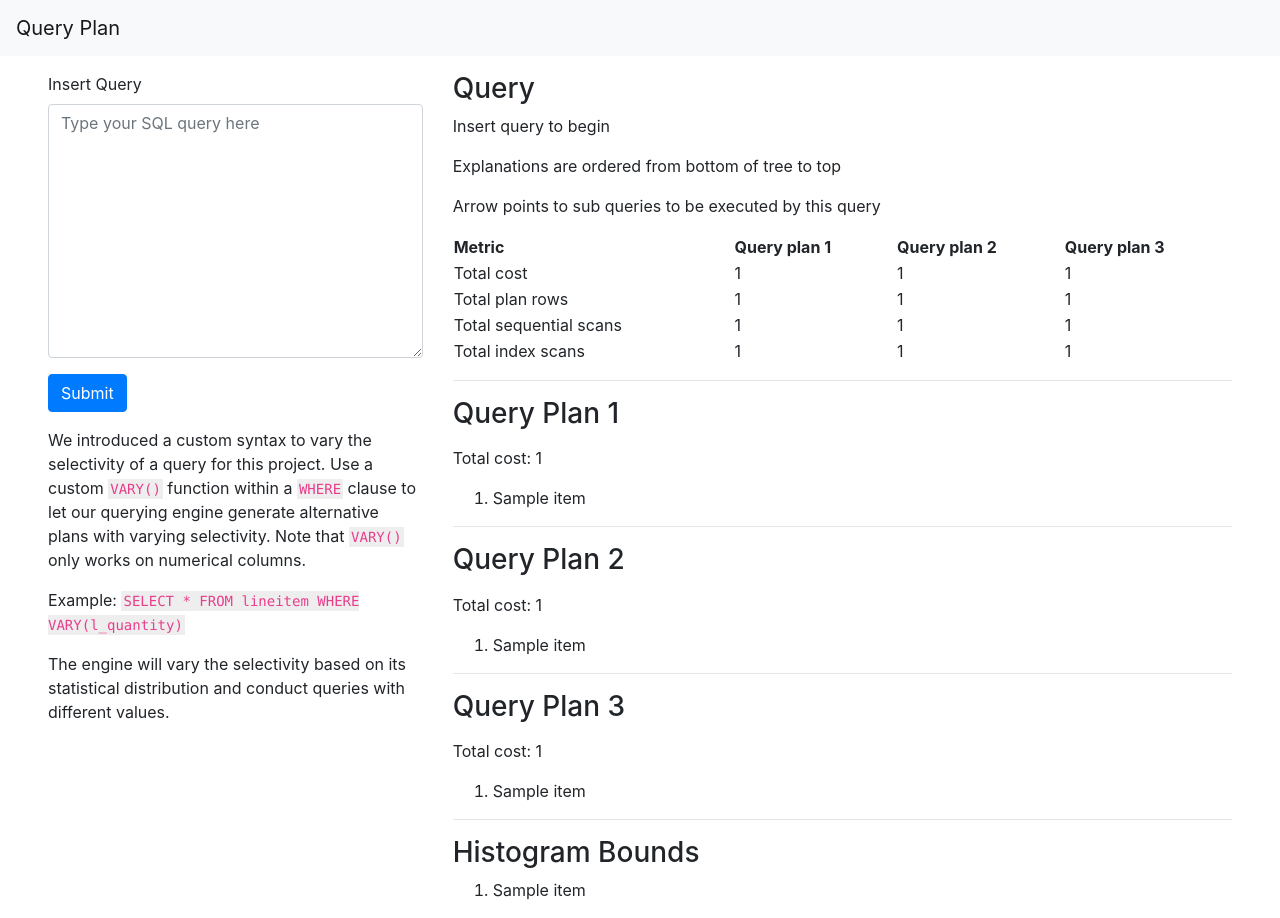
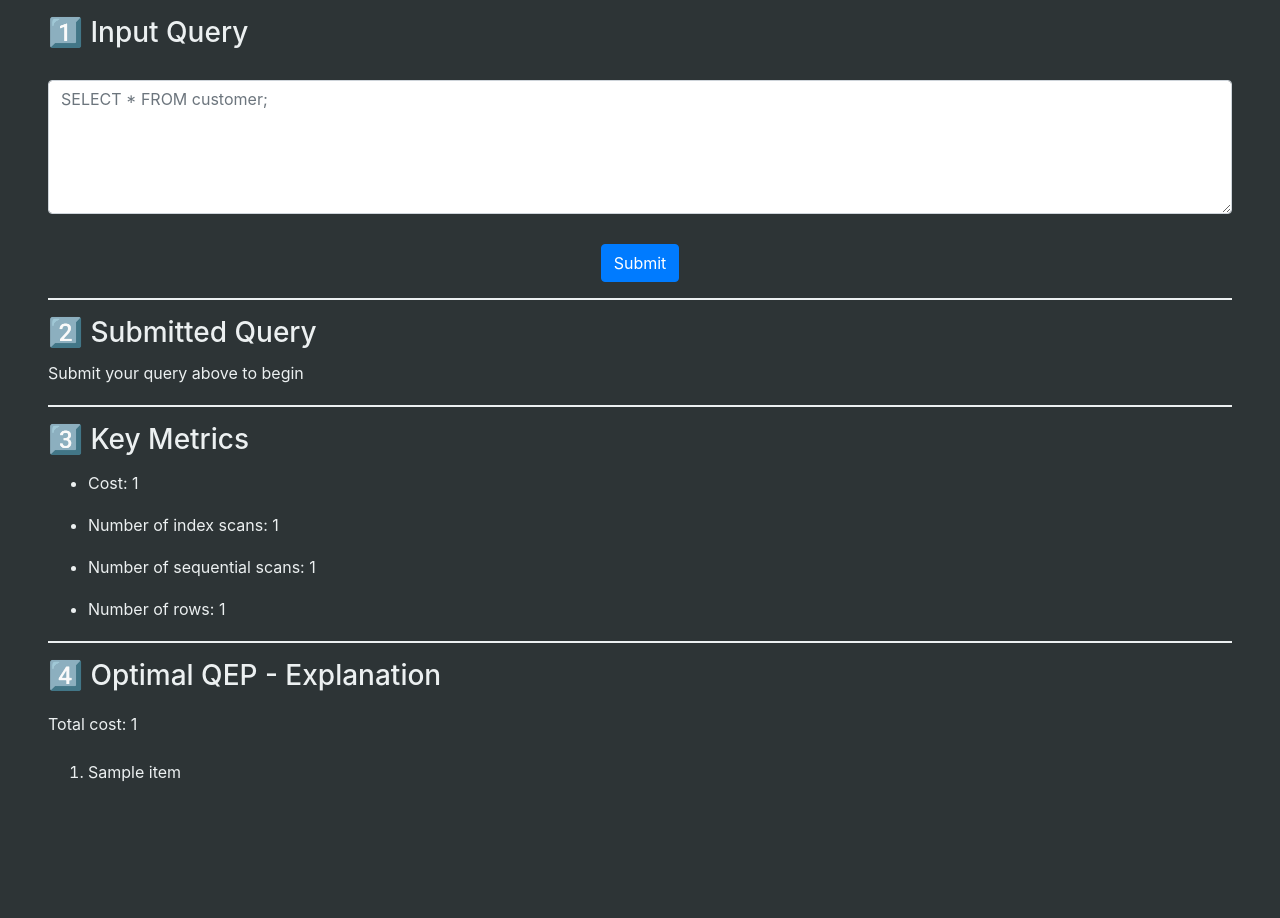
Before and after one commit to lisasgoh/CZ4031-Project2, a Flask app: template templates/index.html in a window 1280 px wide. After the commit the page ends 782 px from the top, so only its background shows below. Run offline with Flask 2, Linux system fonts and the light colour scheme; the template is opened without the code that fills it: most values are stand-ins (such as "Sample title", 1, 10 or a date in 2020); some libraries are stand-ins or nearby versions.

Commit message:
Removed VARY() and streamlined UI

```diff
--- a/static/styles.css
+++ b/static/styles.css
@@ -1,4 +1,32 @@
-code {
-  background-color: #eee;
-  padding: 2px;
+body {
+  background-color: #2d3436;
+  color: #ecf0f1;
+  line-height: 2;
+  text-align: justify;
 }
+
+hr {
+  border-top: 2px solid #ecf0f1;
+}
+
+img {
+  display: block;
+  margin: 20px auto 20px auto;
+}
+
+li {
+  margin: 10px 0 10px 0;
+}
+
+textarea {
+  display: block;
+  margin: 30px auto 30px auto;
+}
+
+.code {
+  background: #eee;
+  color: #b71540;
+  border-radius: 5px;
+  padding: 5px 15px 5px 15px;
+  margin: 30px auto 30px auto;
+}
--- a/templates/index.html
+++ b/templates/index.html
@@ -1,89 +1,46 @@
-{% extends "base.html" %} {% block title %} Query Plan {% endblock %} {% block
-content %}
+{% extends "base.html" %} {% block title %} Plan {% endblock %} {% block content
+%}
 
-<nav class="navbar navbar-expand-lg navbar-light bg-light">
-  <a class="navbar-brand" href="#">Query Plan</a>
-  <button class="navbar-toggler" type="button" data-toggle="collapse" data-target="#navbarSupportedContent"
-    aria-controls="navbarSupportedContent" aria-expanded="false" aria-label="Toggle navigation">
-    <span class="navbar-toggler-icon"></span>
-  </button>
-</nav>
 <div class="px-5">
-  <div class="row mt-3">
-    <div class="col-4">
+  <div class="mt-3">
+    <div>
       <form method="POST" action="/result">
-        <div class="form-group">
-          <label for="queryTextArea">Insert Query</label>
-          <textarea class="form-control" id="queryTextArea" name="queryText" rows="10"
-            placeholder="Type your SQL query here"></textarea>
+        <h3>1️⃣ Input Query</h3>
+        <textarea
+          class="form-control"
+          id="queryTextArea"
+          name="queryText"
+          rows="5"
+          placeholder="SELECT * FROM customer;"
+        ></textarea>
+        <div class="text-center">
+          <button id="btnFetch" type="submit" class="btn btn-primary">
+            Submit
+          </button>
         </div>
-        <button id="btnFetch" type="submit" class="btn btn-primary">
-          Submit
-        </button>
-        <p class="mt-3">
-          We introduced a custom syntax to vary the selectivity of a query for
-          this project. Use a custom <code>VARY()</code> function within a
-          <code>WHERE</code> clause to let our querying engine generate
-          alternative plans with varying selectivity. Note that
-          <code>VARY()</code> only works on numerical columns.
-        </p>
-        <span>Example:</span>
-        <code>
-          SELECT * FROM lineitem WHERE VARY(l_quantity)
-        </code>
-        <p class="mt-3">
-          The engine will vary the selectivity based on its statistical distribution and
-          conduct queries with different values.
-        </p>
       </form>
     </div>
-    <div class="col-8">
-      <h3>Query</h3>
+    <div>
+      <hr />
+      <h3>2️⃣ Submitted Query</h3>
       {% if query %}
-      <code>{{query}}</code>
+      <div class="code">{{query}}</div>
       {% else %}
-      <span>Insert query to begin</span>
+      <span>Submit your query above to begin</span>
       {% endif %}
-      <p class="mt-3"> Explanations are ordered from bottom of tree to top</p>
-      <p class="mt-3"> Arrow points to sub queries to be executed by this query</p>
-      <table style="width:100%">
-        <tr>
-          <th>Metric</th>
-          <th>Query plan 1</th>
-          <th>Query plan 2</th>
-          <th>Query plan 3</th>
-        </tr>
-        <tr>
-          <td>Total cost</td>
-          <td>{{total_cost_1}}</td>
-          <td>{{total_cost_2}}</td>
-          <td>{{total_cost_3}}</td>
-        </tr>
-        <tr>
-          <td>Total plan rows</td>
-          <td>{{total_plan_rows_1}}</td>
-          <td>{{total_plan_rows_2}}</td>
-          <td>{{total_plan_rows_3}}</td>
-        </tr>
-        <tr>
-          <td>Total sequential scans</td>
-          <td>{{total_seq_scan_1}}</td>
-          <td>{{total_seq_scan_2}}</td>
-          <td>{{total_seq_scan_3}}</td>
-        </tr>
-        <tr>
-          <td>Total index scans</td>
-          <td>{{total_index_scan_1}}</td>
-          <td>{{total_index_scan_2}}</td>
-          <td>{{total_index_scan_3}}</td>
-        </tr>
-      </table>
       <hr />
-      <h3 class="mt-3">Query Plan 1</h3>
+      <h3>3️⃣ Key Metrics</h3>
+      <ul>
+        <li>Cost: {{total_cost_1}}</li>
+        <li>Number of index scans: {{total_index_scan_1}}</li>
+        <li>Number of sequential scans: {{total_seq_scan_1}}</li>
+        <li>Number of rows: {{total_plan_rows_1}}</li>
+      </ul>
+      <hr />
+      <h3 class="mt-3">4️⃣ Optimal QEP - Explanation</h3>
       {% if total_cost_1 %}
-      <p class="mt-3"> Total cost: {{total_cost_1}}</p>
-      {% endif %}
-      {% if explanation_1 %}
+      <p class="mt-3">Total cost: {{total_cost_1}}</p>
+      {% endif %} {% if explanation_1 %}
       <ol>
         {% for item in explanation_1 %}
         <li>{{item | safe}}</li>
@@ -91,54 +48,14 @@ content %}
       </ol>
       {% else %}
       <span>Insert query to begin</span>
-      {% endif %}
-      {% if graph_1 %}
-      <img src="{{ url_for('static', filename=graph_1) }}" width="600" height="400" />
-      {% endif %}
+      {% endif %} {% if graph_1 %}
       <hr />
-      <h3 class="mt-3">Query Plan 2</h3>
-      {% if total_cost_2 %}
-      <p class="mt-3">Total cost: {{total_cost_2}} </p>
-      {% endif %}
-      {% if explanation_2 %}
-      <ol>
-        {% for item in explanation_2 %}
-        <li>{{item | safe}}</li>
-        {% endfor %}
-      </ol>
-      {% else %}
-      <span>Insert query to begin</span>
-      {% endif %}
-      {% if graph_2 %}
-      <img src="{{ url_for('static', filename=graph_2) }}" width="600" height="400" />
-      {% endif %}
-      <hr />
-      <h3 class="mt-3">Query Plan 3</h3>
-      {% if total_cost_3 %}
-      <p class="mt-3"> Total cost: {{total_cost_3}}</p>
-      {% endif %}
-      {% if explanation_3 %}
-      <ol>
-        {% for item in explanation_3 %}
-        <li>{{item | safe}}</li>
-        {% endfor %}
-      </ol>
-      {% else %}
-      <span>Insert query to begin</span>
-      {% endif %}
-      {% if graph_3 %}
-      <img src="{{ url_for('static', filename=graph_3) }}" width="600" height="400" />
-      {% endif %}
-      <hr />
-      <h3 class="mt-3">Histogram Bounds</h3>
-      {% if bounds %}
-      <ol>
-        {% for item in bounds %}
-        <li>{{item}}</li>
-        {% endfor %}
-      </ol>
-      {% else %}
-      <span>Insert query to begin</span>
+      <h3 class="mt-3">5️⃣ Optimal QEP - Visualization</h3>
+      <img
+        src="{{ url_for('static', filename=graph_1) }}"
+        width="600"
+        height="400"
+      />
       {% endif %}
     </div>
   </div>
```
Also changed, not shown: tests/query_analyzer/test_queryplan.py (+19 -19 lines), README.md, static/database_query_viz.png (deleted), static/qep_visualizer.png (added).
